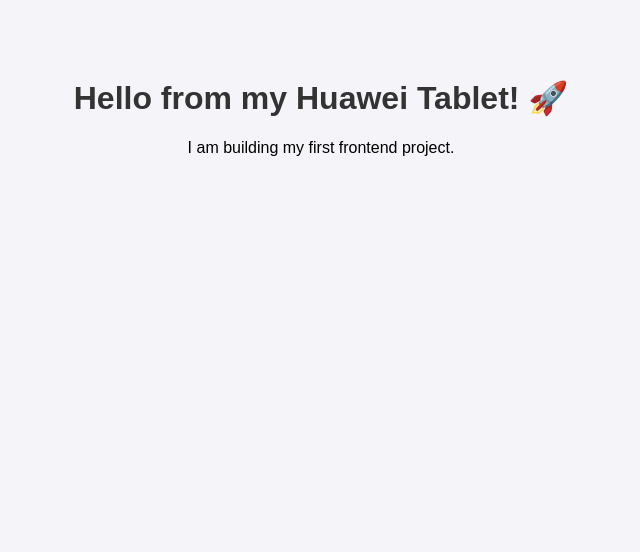
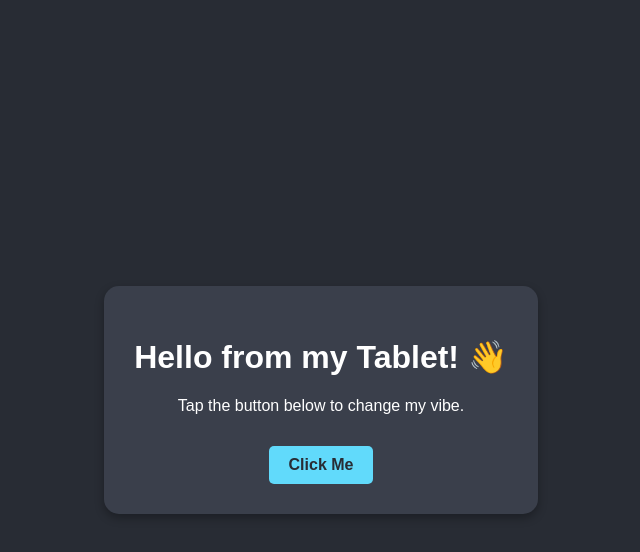
Before and after one commit to samimajd449-design/Majdsss, a plain HTML site: page index.html in a window 1280 px wide. Shown: the whole page, without its empty margins (319-959 px from the left). Drawn offline with Linux system fonts and the light colour scheme.

Commit message:
Update index.html

```diff
--- a/index.html
+++ b/index.html
@@ -3,21 +3,64 @@
 <head>
     <meta charset="UTF-8">
     <meta name="viewport" content="width=device-width, initial-scale=1.0">
-    <title>My First Website</title>
+    <title>My First Mini App</title>
     <style>
         body {
-            font-family: sans-serif;
-            background-color: #f4f4f9;
+            font-family: Arial, sans-serif;
+            background-color: #282c34;
+            color: white;
+            display: flex;
+            justify-content: center;
+            align-items: center;
+            height: 100vh;
+            margin: 0;
             text-align: center;
-            padding-top: 50px;
         }
-        h1 {
-            color: #333;
+        .card {
+            background: #3a3f4b;
+            padding: 30px;
+            border-radius: 15px;
+            box-shadow: 0 4px 10px rgba(0,0,0,0.3);
+        }
+        button {
+            background-color: #61dafb;
+            color: #282c34;
+            border: none;
+            padding: 10px 20px;
+            font-size: 16px;
+            font-weight: bold;
+            border-radius: 5px;
+            cursor: pointer;
+            margin-top: 15px;
+        }
+        button:hover {
+            background-color: #4fa8c7;
         }
     </style>
 </head>
 <body>
-    <h1>Hello from my Huawei Tablet! 🚀</h1>
-    <p>I am building my first frontend project.</p>
+
+    <div class="card">
+        <h1 id="title">Hello from my Tablet! 👋</h1>
+        <p>Tap the button below to change my vibe.</p>
+        <button onclick="changeVibe()">Click Me</button>
+    </div>
+
+    <script>
+        function changeVibe() {
+            const title = document.getElementById("title");
+            const body = document.body;
+
+            // This changes the colors and text when clicked!
+            if (body.style.backgroundColor === "rgb(40, 44, 52)") {
+                body.style.backgroundColor = "#ff7b72";
+                title.innerText = "Coding on a Huawei Tablet is Awesome! 🚀";
+            } else {
+                body.style.backgroundColor = "#282c34";
+                title.innerText = "Hello from my Tablet! 👋";
+            }
+        }
+    </script>
+
 </body>
 </html>
```
